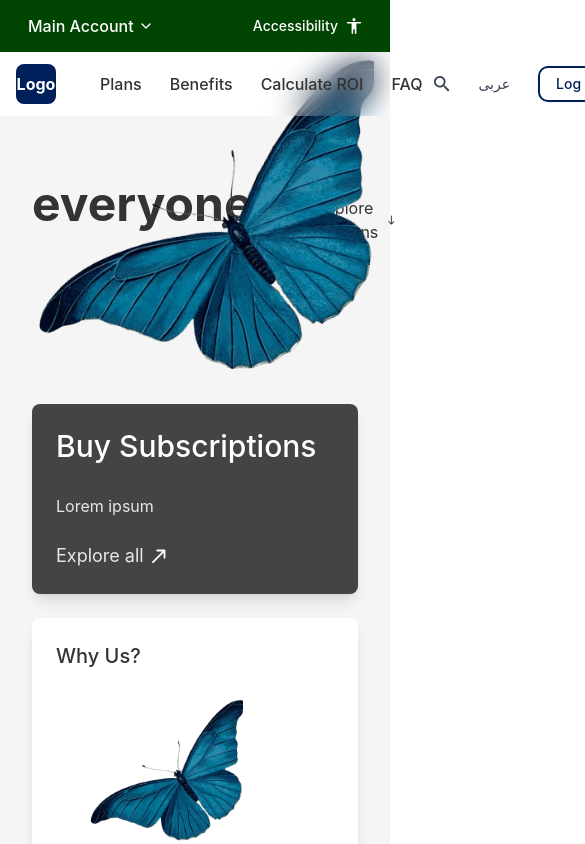
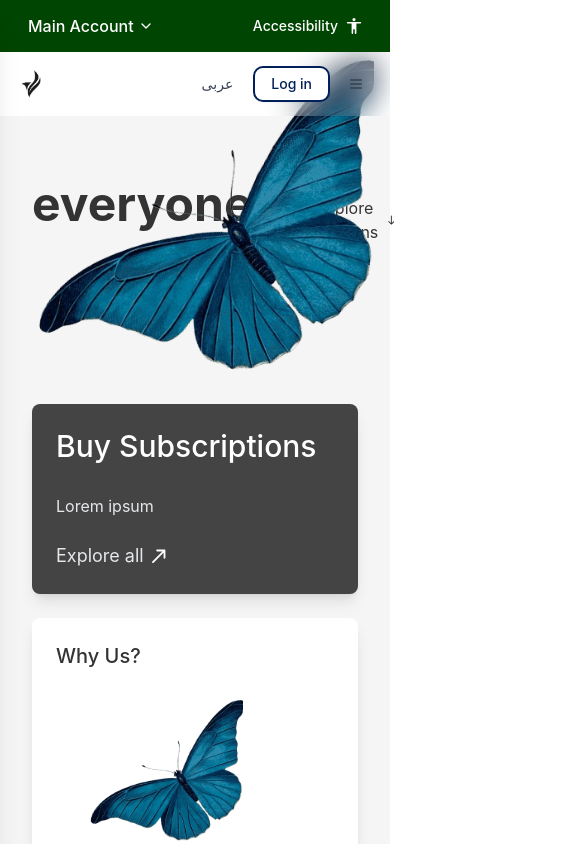
Before and after one commit to omprakash1907/my-app, a React (Vite) app: page / in a window 390 px wide. Shown: the top 844 px of the page, 585 px wide, since content can reach past the window. Built offline with nearby package versions, Linux system fonts and the light colour scheme.

Commit message:
feat: add logo image and enable FeaturesPanel in App component; enhance MainHeader with mobile menu and search functionality

```diff
--- a/src/App.jsx
+++ b/src/App.jsx
@@ -17,7 +17,7 @@ function App() {
         <Header />
         <main className="flex-1">
           <HeroSection />
-          {/* <FeaturesPanel /> */}
+          <FeaturesPanel />
           <KeyBenefits />
           <PricingSection />
           <OutputValues />
--- a/src/components/MainHeader.jsx
+++ b/src/components/MainHeader.jsx
@@ -1,23 +1,73 @@
 import { useState } from "react";
 import { Button } from "@/components/ui/button";
 import { Input } from "@/components/ui/input";
+import logo from '@/assets/image/logo.png'
+import { X, Menu, Search } from "lucide-react";
 
 export default function MainHeader() {
   const [showSearch, setShowSearch] = useState(false);
+  const [mobileMenuOpen, setMobileMenuOpen] = useState(false);
+
+  const navItems = ["Plans", "Benefits", "Calculate ROI", "FAQ"];
 
   return (
-    <div className="backdrop-blur-lg bg-white/10 border-gray-300 sticky top-0 z-50">
+    <>
+      {/* Mobile Menu Overlay */}
+      {mobileMenuOpen && (
+        <div
+          className="fixed inset-0 bg-black/50 z-40 lg:hidden"
+          onClick={() => setMobileMenuOpen(false)}
+        />
+      )}
+
+      {/* Mobile Sidebar */}
+      <div className={`fixed top-0 left-0 h-full w-64 bg-white z-50 shadow-xl transform transition-transform duration-300 ease-in-out lg:hidden ${mobileMenuOpen ? 'translate-x-0' : '-translate-x-full'}`}>
+        <div className="p-4 border-b border-gray-200 flex justify-between items-center">
+          <img src={logo} alt="logo" className="h-8" />
+          <button
+            onClick={() => setMobileMenuOpen(false)}
+            className="p-1 rounded-md hover:bg-gray-100"
+          >
+            <X className="h-5 w-5 text-gray-600" />
+          </button>
+        </div>
+        <div className="p-4">
+          <div className="space-y-4">
+            {navItems.map((item) => (
+              <Button
+                key={item}
+                variant="ghost"
+                className="w-full justify-start text-gray-700 hover:bg-gray-100"
+                onClick={() => setMobileMenuOpen(false)}
+              >
+                {item}
+              </Button>
+            ))}
+          </div>
+          <div className="mt-8 space-y-4">
+            <Button variant="outline" className="w-full border-[#00205B] text-[#00205B]">
+              Log in
+            </Button>
+            <Button variant="ghost" className="w-full text-gray-700">
+              عربى
+            </Button>
+          </div>
+        </div>
+      </div>
+
+      {/* Main Header */}
+      <div className="backdrop-blur-lg bg-white/10 border-gray-300 sticky top-0 z-30">
         <div className="container mx-auto px-4 py-2 flex justify-between items-center h-16">
           {/* Left Section - Logo and Navigation */}
-        <div className="flex items-center space-x-8">
-          {/* Logo Placeholder */}
-          <div className="w-10 h-10 bg-[#00205B] rounded-md flex items-center justify-center text-white font-bold">
-            Logo
+          <div className="flex items-center space-x-4 lg:space-x-8">
+            {/* Logo */}
+            <div className="flex items-center justify-center">
+              <img src={logo} alt="logo" className="h-8" />
             </div>
 
-          {/* Navigation Buttons */}
-          <div className="flex items-center space-x-1">
-            {["Plans", "Benefits", "Calculate ROI", "FAQ"].map((item) => (
+            {/* Navigation Buttons - Desktop */}
+            <div className="hidden lg:flex items-center space-x-1">
+              {navItems.map((item) => (
                 <Button
                   key={item}
                   variant="ghost"
@@ -31,9 +81,9 @@ export default function MainHeader() {
           </div>
 
           {/* Right Section - Actions */}
-        <div className="flex items-center space-x-4">
-          {/* Search with Slide Animation */}
-          <div className="relative flex items-center">
+          <div className="flex items-center space-x-2 lg:space-x-4">
+            {/* Search with Slide Animation - Hidden on mobile */}
+            <div className="relative hidden sm:flex items-center">
               {/* Search Icon Button (always visible) */}
               <Button
                 variant="ghost"
@@ -43,18 +93,7 @@ export default function MainHeader() {
                 }`}
                 onClick={() => setShowSearch(true)}
               >
-              <svg
-                width="18"
-                height="18"
-                viewBox="0 0 18 18"
-                fill="none"
-                xmlns="http://www.w3.org/2000/svg"
-              >
-                <path
-                  d="M12.4999 11H11.7099L11.4299 10.73C12.6299 9.33 13.2499 7.42 12.9099 5.39C12.4399 2.61 10.1199 0.39 7.31989 0.05C3.08989 -0.47 -0.470107 3.09 0.0498932 7.32C0.389893 10.12 2.60989 12.44 5.38989 12.91C7.41989 13.25 9.32989 12.63 10.7299 11.43L10.9999 11.71V12.5L15.2499 16.75C15.6599 17.16 16.3299 17.16 16.7399 16.75C17.1499 16.34 17.1499 15.67 16.7399 15.26L12.4999 11ZM6.49989 11C4.00989 11 1.99989 8.99 1.99989 6.5C1.99989 4.01 4.00989 2 6.49989 2C8.98989 2 10.9999 4.01 10.9999 6.5C10.9999 8.99 8.98989 11 6.49989 11Z"
-                  fill="currentColor"
-                />
-              </svg>
+                <Search className="h-5 w-5" />
               </Button>
 
               {/* Animated Search Input */}
@@ -66,18 +105,7 @@ export default function MainHeader() {
                 }`}
               >
                 <div className="absolute left-3">
-                <svg
-                  width="18"
-                  height="18"
-                  viewBox="0 0 18 18"
-                  fill="none"
-                  xmlns="http://www.w3.org/2000/svg"
-                >
-                  <path
-                    d="M12.4999 11H11.7099L11.4299 10.73C12.6299 9.33 13.2499 7.42 12.9099 5.39C12.4399 2.61 10.1199 0.39 7.31989 0.05C3.08989 -0.47 -0.470107 3.09 0.0498932 7.32C0.389893 10.12 2.60989 12.44 5.38989 12.91C7.41989 13.25 9.32989 12.63 10.7299 11.43L10.9999 11.71V12.5L15.2499 16.75C15.6599 17.16 16.3299 17.16 16.7399 16.75C17.1499 16.34 17.1499 15.67 16.7399 15.26L12.4999 11ZM6.49989 11C4.00989 11 1.99989 8.99 1.99989 6.5C1.99989 4.01 4.00989 2 6.49989 2C8.98989 2 10.9999 4.01 10.9999 6.5C10.9999 8.99 8.98989 11 6.49989 11Z"
-                    fill="#00205B"
-                  />
-                </svg>
+                  <Search className="h-4 w-4 text-[#00205B]" />
                 </div>
                 <Input
                   autoFocus
@@ -88,7 +116,7 @@ export default function MainHeader() {
               </div>
             </div>
 
-          {/* Language */}
+            {/* Language - Always visible */}
             <Button
               variant="ghost"
               size="sm"
@@ -97,15 +125,26 @@ export default function MainHeader() {
               عربى
             </Button>
 
-          {/* Log in */}
+            {/* Log in - Always visible */}
             <Button
               variant="outline"
-            className="border-2   border-[#00205B] text-[#00205B] hover:bg-[#00205B]/10 hover:text-[#00205B] rounded-lg font-medium px-4 py-1.5 text-sm transition-colors"
+              className="border-2 border-[#00205B] text-[#00205B] hover:bg-[#00205B]/10 hover:text-[#00205B] rounded-lg font-medium px-4 py-1.5 text-sm transition-colors"
             >
               Log in
+            </Button>
+
+            {/* Mobile Menu Button - Moved to right side */}
+            <Button
+              variant="ghost"
+              size="icon"
+              className="lg:hidden text-gray-700"
+              onClick={() => setMobileMenuOpen(true)}
+            >
+              <Menu className="h-5 w-5" />
             </Button>
           </div>
         </div>
       </div>
+    </>
   );
 }
```
Also changed, not shown: src/assets/image/logo.png (added). Lines whose indentation alone changed are shown as unchanged.
